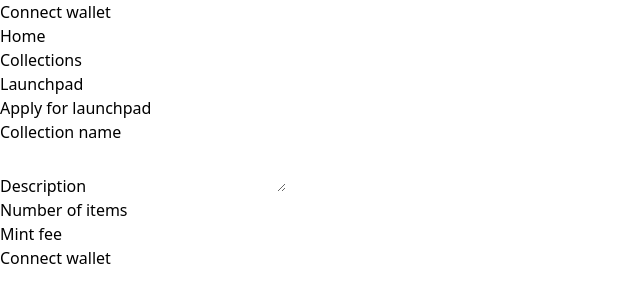
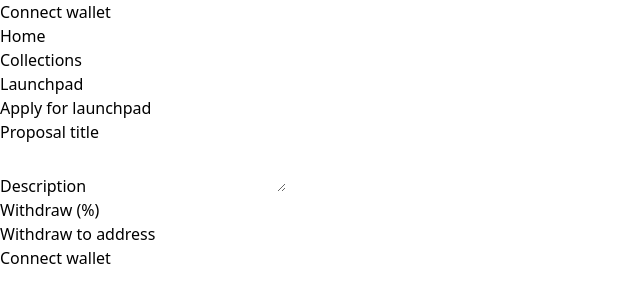
Before and after one commit to AprilDao/april-dao-marketplace, a React (Vite) app: page /collections/1/proposals/create in a window 1280 px wide. Shown: the top 302 px of the page, without its empty margins (0-640 px from the left). Built offline with nearby package versions, Linux system fonts and the light colour scheme; what @polkadot/api would draw is missing.

Commit message:
update code

```diff
--- a/src/pages/Collections/ProposalCreate.tsx
+++ b/src/pages/Collections/ProposalCreate.tsx
@@ -4,6 +4,7 @@ import { toast } from 'react-toastify';
 import { api } from '../../utils/functions';
 import { Button } from '../../components/NormalButton';
 import { useConnectWallet } from '../../hooks/useConnectWallet';
+import { submit_proposal } from '../../utils/pallet-interact/extrinsic_call';
 
 type Inputs = {
   collection_name: string;
@@ -15,24 +16,6 @@ type Inputs = {
 const ProposalCreate = () => {
   const [currentAccount, connectWallet] = useConnectWallet();
 
-  const txResHandler = ({ status }: any) => {
-    toast.success('Applied successfully!');
-  };
-
-  const apply = async () => {
-    if (currentAccount) {
-      const injector = await web3FromSource(currentAccount.meta.source);
-      await api.tx.collectionModule.registerCollection().signAndSend(
-        currentAccount?.address,
-        {
-          signer: injector.signer,
-        },
-        txResHandler
-      );
-    } else {
-      alert('please connect wallet first!');
-    }
-  };
   const {
     register,
     handleSubmit,
@@ -40,7 +23,9 @@ const ProposalCreate = () => {
     formState: { errors },
   } = useForm<Inputs>();
   const onSubmit: SubmitHandler<Inputs> = (data) => {
-    apply();
+    if (currentAccount) {
+      submit_proposal(currentAccount, 'collectionId');
+    }
   };
 
   return (
@@ -51,7 +36,7 @@ const ProposalCreate = () => {
             className="block uppercase tracking-wide text-gray-200 text-xs font-bold mb-2"
             htmlFor="grid-first-name"
           >
-            Collection name
+            Proposal title
           </label>
           <input
             className="appearance-none block w-full text-gray-900 border rounded py-3 px-4 mb-3 leading-tight focus:outline-none focus:bg-white"
@@ -80,7 +65,7 @@ const ProposalCreate = () => {
             className="block uppercase tracking-wide text-gray-200 text-xs font-bold mb-2"
             htmlFor="numberOfItems"
           >
-            Number of items
+            Withdraw (%)
           </label>
           <input
             defaultValue=""
@@ -95,7 +80,7 @@ const ProposalCreate = () => {
             className="block uppercase tracking-wide text-gray-200 text-xs font-bold mb-2"
             htmlFor="mintFee"
           >
-            Mint fee
+            Withdraw to address
           </label>
           <input
             defaultValue=""
@@ -107,7 +92,7 @@ const ProposalCreate = () => {
         </div>
         <div className="w-2/3 px-3">
           {currentAccount && (
-            <Button onClick={handleSubmit(onSubmit)}>Apply</Button>
+            <Button onClick={handleSubmit(onSubmit)}>Create proposals</Button>
           )}
           {!currentAccount && (
             <Button onClick={connectWallet}>Connect wallet</Button>
```
